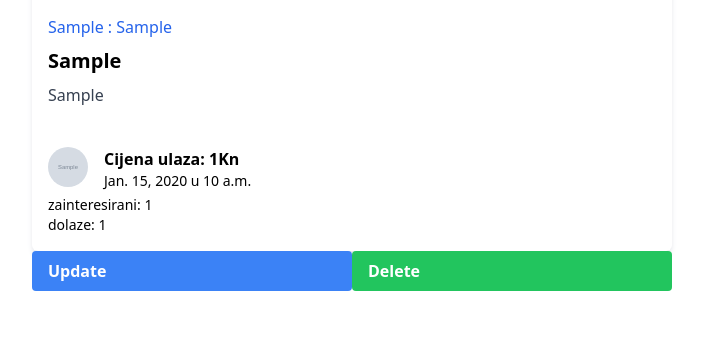
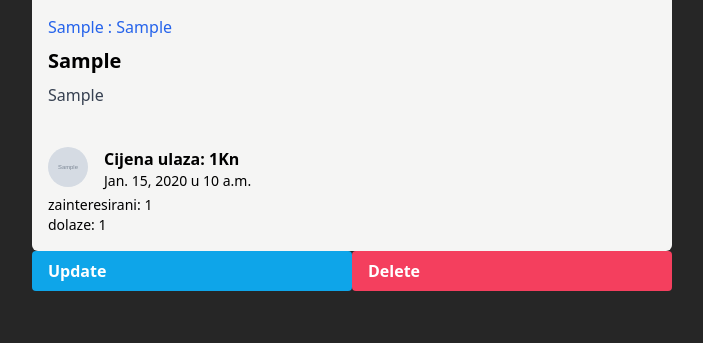
Before and after one commit to Marin260/eventProject, a Django app: page /event/1/1/ in a window 1280 px wide. Shown: the part 457-800 px from the top of the page, without its empty margins (288-991 px from the left). Run offline with Django 3.2, Linux system fonts and the light colour scheme; a user stored in the database is signed in; tables that the repository leaves empty hold one stand-in row (values such as "Sample post"); grey boxes marked "Sample" are stand-in pictures; some libraries are stand-ins or nearby versions.

Commit message:
changed page look

```diff
--- a/main/views.py
+++ b/main/views.py
@@ -1,7 +1,5 @@
-from unittest import result
-from urllib import request
 from django.contrib.auth.mixins import LoginRequiredMixin, UserPassesTestMixin
-from django.http import HttpResponse, JsonResponse
+from django.http import JsonResponse
 from django.shortcuts import get_object_or_404, render
 from django.contrib.auth.decorators import login_required
 from django.views.generic import DetailView, CreateView, UpdateView, DeleteView
--- a/templates/base_generic.html
+++ b/templates/base_generic.html
@@ -15,7 +15,7 @@
 
     <title>Homepage</title>
 </head>
-<body>
+<body class="bg-neutral-800">
     <header class="w-full nav-container fixed">
         <nav class="bg-slate-100">
             <div class="w-fit flex mx-auto">
--- a/templates/main/event_detail.html
+++ b/templates/main/event_detail.html
@@ -1,7 +1,7 @@
 {% extends "base_generic.html" %}
 {% block content %}
 <div class="pt-24 sm:w-full md:w-4/5 lg:w-3/4 xl:w-3/6 mx-auto mb-8">
-    <div class="w-full cursor-pointer rounded-md shadow-md shadow-gray-200">
+    <div class="w-full cursor-pointer rounded-md bg-stone-100">
         <img class="aspect-video bg-cover w-full rounded-t-md min-h-40" src="{{ event.slika.url }}" />
         <div class="p-4">
         <span class="text-blue-600 font-normal text-base">{{event.mjesto_odrzavanja}} : {{event.adresa}}</span>
@@ -26,17 +26,18 @@
         </div>
     </div>
     {% if user.is_authenticated %}
+        {% csrf_token %}
         {% if event.autor_objave == user %}
             <div class="grid grid-cols-2">
-                <a href="{% url 'event-update' event.id event.naziv_eventa|slugify %}" class="bg-blue-500 hover:bg-blue-700 text-white font-bold py-2 px-4 rounded">Update</a>
+                <a href="{% url 'event-update' event.id event.naziv_eventa|slugify %}" class="bg-sky-500 hover:bg-green-500 transition-colors text-white font-bold py-2 px-4 rounded">Update</a>
 
-                <a href="{% url 'event-delete' event.id event.naziv_eventa|slugify %}" class="bg-green-500 hover:bg-blue-700 text-white font-bold py-2 px-4 rounded">Delete</a>
+                <a href="{% url 'event-delete' event.id event.naziv_eventa|slugify %}" class="bg-rose-500 hover:bg-rose-900 transition-colors text-white font-bold py-2 px-4 rounded">Delete</a>
             </div>
         {% else %}
             <div class="grid grid-cols-2">
-                <button type="button" data-id="{{ event.id }}" data-field="1" value="{{ event.id }}" class="btn-dolazim bg-blue-500 hover:bg-blue-700 text-white font-bold py-2 px-4 rounded">Dolazim</button>
+                <button type="button" data-id="{{ event.id }}" data-field="1" value="{{ event.id }}" class="btn-dolazim bg-sky-500 hover:bg-green-500 transition-colors text-white font-bold py-2 px-4 rounded">Dolazim</button>
 
-                <button type="button" data-id="{{ event.id }}" data-field="2" value="{{ event.id }}" class="btn-zainteresiran bg-green-500 hover:bg-blue-700 text-white font-bold py-2 px-4 rounded">Zainteresiran</button>
+                <button type="button" data-id="{{ event.id }}" data-field="2" value="{{ event.id }}" class="btn-zainteresiran bg-amber-400 hover:bg-green-500 transition-colors text-white font-bold py-2 px-4 rounded">Zainteresiran</button>
             </div>
         {% endif %}
     {% endif %}
```
Also changed, not shown: templates/main/home.html (+6 -7 lines), static/img/eventsAppLogo.png (added).
